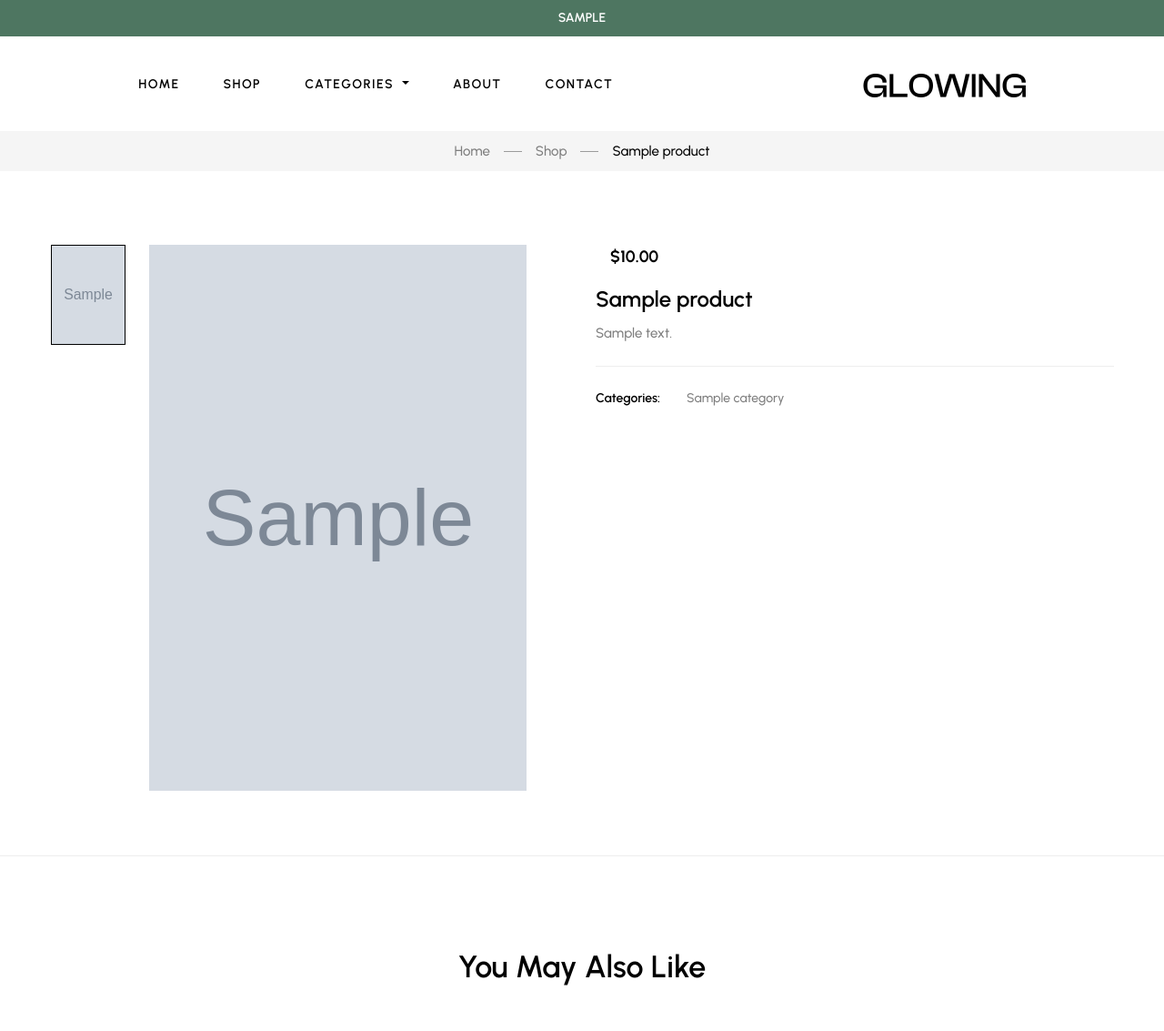
After one commit to tarlansoltanov/euro-fragrance.com, a Django app: page /shop/product/1/ in a window 1280 px wide. The commit adds this page. Shown: the top 1133 px of the page at 91% size. Run offline with Django 4.2, Linux system fonts and the light colour scheme; tables that the repository leaves empty hold one stand-in row (values such as "Sample post"); grey boxes marked "Sample" are stand-in pictures; some libraries are stand-ins or nearby versions.

Commit message:
Single Product Page added

```diff
--- /dev/null
+++ b/server/apps/products/templates/products/product.html
@@ -0,0 +1,352 @@
+{% extends 'base/layout.html' %}
+
+{% load static %}
+
+
+
+{% block content %}
+
+<!-- Main -->
+<main id="content">
+  <!-- Breadcrumb -->
+  <section class="py-2 bg-gray-2">
+    <div class="container">
+      <nav aria-label="breadcrumb">
+        <ol class="breadcrumb breadcrumb-site py-0 d-flex justify-content-center">
+          <li class="breadcrumb-item"><a class="text-decoration-none text-body" href="{% url 'base:home' %}">Home</a></li>
+          <li class="breadcrumb-item pl-0 d-flex align-items-center"><a class="text-decoration-none text-body" href="{% url 'products:shop' %}">Shop</a></li>
+          <li class="breadcrumb-item active pl-0 d-flex align-items-center" aria-current="page">{{ product.name }}</li>
+        </ol>
+      </nav>
+    </div>
+  </section>
+
+  <!-- Product Details -->
+  <section class="pt-11 pb-9 pb-lg-10 product-details-layout-1">
+    <div class="container">
+      <div class="row">
+        <div class="col-md-6 pr-xl-9 mb-8 mb-md-0">
+          <div class="galleries-product galleries-product-01 position-relative d-flex">
+            <div class="slick-slider slider-for mx-0 pl-xl-5" data-slick-options='{"slidesToShow": 1,"vertical":true, "autoplay":false,"dots":false,"arrows":false,"asNavFor": ".slider-nav","responsive":[{"breakpoint": 1200,"settings": {"vertical": false}}]}'>
+
+              {% for image in product.images.all %}
+                <!-- Product Image -->
+                <div class="box px-0">
+                  <div class="card p-0 rounded-0 border-0">
+                    <a href="{{ image.url }}" class="card-img" data-gtf-mfp="true" data-gallery-id="02">
+                      <img src="{{ image.url }}" alt="{{ product.name }}" class="w-100 modal-image" />
+                    </a>
+                  </div>
+                </div>
+              {% endfor %}
+
+              <!-- Product Image -->
+              <div class="box px-0">
+                <div class="card p-0 rounded-0 border-0">
+                  <img src="assets/images/product/product-17.jpg" class="card-img w-100" alt="product gallery" />
+                  <div class="card-img-overlay d-inline-flex flex-column align-items-center justify-content-center">
+                    <a href="https://www.youtube.com/watch?v=6v2L2UGZJAM" data-gtf-mfp="true" data-mfp-options='{"type":"iframe","preloader":false}' class="btn btn-rounded text-secondary btn-light w-90px h-90 my-lg-4 d-flex justify-content-center align-items-center rounded-circle fs-30">
+                      <i class="fas fa-play"></i>
+                    </a>
+                  </div>
+                </div>
+              </div>
+            </div>
+            <div class="slick-slider slider-nav mx-n1 mx-xl-0" data-slick-options='{"slidesToShow": 4,"vertical":true, "autoplay":false,"dots":false,"arrows":false,"asNavFor": ".slider-for","focusOnSelect": true,"responsive":[{"breakpoint": 1200,"settings": {"vertical": false}}]}'>
+
+              {% for image in product.images.all %}
+                <!-- Product Image -->
+                <div class="box px-1 px-xl-0 py-4 pt-xl-0">
+                  <img src="{{ image.url }}" class="w-100 modal-image-footer" alt="product gallery" />
+                </div>
+              {% endfor %}
+
+            </div>
+          </div>
+        </div>
+        <div class="col-md-6">
+          <p class="d-flex align-items-center">
+            <span class="fs-18 text-secondary font-weight-bold ml-3">${{ product.price }}</span>
+          </p>
+          <h2 class="fs-24 mb-2">{{ product.name }}</h2>
+          <p class="mb-4 mr-xl-6">{{ product.description }}</p>
+          <p class="mb-2"></p>
+          <ul class="list-unstyled border-top pt-5 mt-5">
+            <li class="row mb-2">
+              <span class="d-block col-4 col-lg-2 text-secondary font-weight-600 fs-14">Categories:</span>
+              <span class="d-block col-8 col-lg-10 fs-14">{{ product.get_categories }}</span>
+            </li>
+          </ul>
+        </div>
+      </div>
+    </div>
+  </section>
+
+  <!-- Recommended Products -->
+  <section class="pt-10 pt-lg-13 pb-9 pb-lg-11 border-top">
+    <div class="container">
+      <h3 class="text-center fs-34 mb-8">You May Also Like</h3>
+      <div class="slick-slider mx-n2" data-slick-options='{"slidesToShow": 4,"dots":false,"arrows":false,"responsive":[{"breakpoint": 1368,"settings": {"arrows":false,"dots":true}},{"breakpoint": 1200,"settings": {"slidesToShow":3,"arrows":false,"dots":true}},{"breakpoint": 992,"settings": {"slidesToShow":2,"arrows":false,"dots":true}},{"breakpoint": 768,"settings": {"slidesToShow": 2,"arrows":false,"dots":true}},{"breakpoint": 576,"settings": {"slidesToShow": 1,"arrows":false,"dots":true}}]}'>
+        <!-- Product -->
+        <div class="box">
+          <div class="card border-0 product">
+            <div class="position-relative">
+              <img class="shopping-image shopping-image-xl" src="https://cdn.shopify.com/s/files/1/0253/5954/8497/products/3348901250153_1_450x.jpg?v=1673575951" alt="Facial cleanser" />
+              <div class="card-img-overlay d-flex p-3">
+                <div></div>
+                <div class="my-auto w-100 content-change-vertical">
+                  <a href="product-details.html" data-toggle="tooltip" data-placement="left" title="View products" class="add-to-cart ml-auto d-flex align-items-center justify-content-center text-secondary bg-white hover-white bg-hover-secondary w-48px h-48px rounded-circle mb-2">
+                    <svg class="icon icon-shopping-bag-open-light fs-24">
+                      <use xlink:href="#icon-shopping-bag-open-light"></use>
+                    </svg>
+                  </a>
+                  <a href="#" data-toggle="tooltip" data-placement="left" title="Quick view" class="preview ml-auto d-md-flex align-items-center justify-content-center cursor-pointer text-secondary bg-white hover-white bg-hover-secondary w-48px h-48px rounded-circle mb-2 d-none">
+                    <span data-toggle="modal" data-target="#quick-view">
+                      <svg class="icon icon-eye-light fs-24">
+                        <use xlink:href="#icon-eye-light"></use>
+                      </svg>
+                    </span>
+                  </a>
+                </div>
+              </div>
+            </div>
+            <div class="card-body pt-4 text-center">
+              <p class="card-text font-weight-bold fs-16 mb-1 text-secondary">
+                <span>$29.00</span>
+              </p>
+              <h2 class="card-title fs-15 font-weight-500 mb-2"><a href="product-details.html">Facial cleanser</a></h2>
+            </div>
+          </div>
+        </div>
+
+        <!-- Product -->
+        <div class="box">
+          <div class="card border-0 product">
+            <div class="position-relative">
+              <img class="shopping-image shopping-image-xl" src="assets/images/product/product-04.jpg" alt="Bio-shroom Rejuvenating Serum" />
+              <div class="card-img-overlay d-flex p-3">
+                <div></div>
+                <div class="my-auto w-100 content-change-vertical">
+                  <a href="product-details.html" data-toggle="tooltip" data-placement="left" title="View products" class="add-to-cart ml-auto d-flex align-items-center justify-content-center text-secondary bg-white hover-white bg-hover-secondary w-48px h-48px rounded-circle mb-2">
+                    <svg class="icon icon-shopping-bag-open-light fs-24">
+                      <use xlink:href="#icon-shopping-bag-open-light"></use>
+                    </svg>
+                  </a>
+                  <a href="#" data-toggle="tooltip" data-placement="left" title="Quick view" class="preview ml-auto d-md-flex align-items-center justify-content-center cursor-pointer text-secondary bg-white hover-white bg-hover-secondary w-48px h-48px rounded-circle mb-2 d-none">
+                    <span data-toggle="modal" data-target="#quick-view">
+                      <svg class="icon icon-eye-light fs-24">
+                        <use xlink:href="#icon-eye-light"></use>
+                      </svg>
+                    </span>
+                  </a>
+                </div>
+              </div>
+            </div>
+            <div class="card-body pt-4 text-center">
+              <p class="card-text font-weight-bold fs-16 mb-1 text-secondary">
+                <span>$29.00</span>
+              </p>
+              <h2 class="card-title fs-15 font-weight-500 mb-2"><a href="product-details.html">Bio-shroom Rejuvenating Serum</a></h2>
+            </div>
+          </div>
+        </div>
+
+        <!-- Product -->
+        <div class="box">
+          <div class="card border-0 product">
+            <div class="position-relative">
+              <img class="shopping-image shopping-image-xl" src="assets/images/product/product-09.jpg" alt="Coffee Bean Caffeine Eye Cream" />
+              <div class="card-img-overlay d-flex p-3">
+                <div>
+                  <span class="badge badge-primary">-20%</span>
+                </div>
+                <div class="my-auto w-100 content-change-vertical">
+                  <a href="product-details.html" data-toggle="tooltip" data-placement="left" title="View products" class="add-to-cart ml-auto d-flex align-items-center justify-content-center text-secondary bg-white hover-white bg-hover-secondary w-48px h-48px rounded-circle mb-2">
+                    <svg class="icon icon-shopping-bag-open-light fs-24">
+                      <use xlink:href="#icon-shopping-bag-open-light"></use>
+                    </svg>
+                  </a>
+                  <a href="#" data-toggle="tooltip" data-placement="left" title="Quick view" class="preview ml-auto d-md-flex align-items-center justify-content-center cursor-pointer text-secondary bg-white hover-white bg-hover-secondary w-48px h-48px rounded-circle mb-2 d-none">
+                    <span data-toggle="modal" data-target="#quick-view">
+                      <svg class="icon icon-eye-light fs-24">
+                        <use xlink:href="#icon-eye-light"></use>
+                      </svg>
+                    </span>
+                  </a>
+                </div>
+              </div>
+            </div>
+            <div class="card-body pt-4 text-center">
+              <p class="card-text font-weight-bold fs-16 mb-1 text-secondary">
+                <span class="fs-13 font-weight-500 text-decoration-through text-body pr-1">$39.00</span>
+                <span>$29.00</span>
+              </p>
+              <h2 class="card-title fs-15 font-weight-500 mb-2"><a href="product-details.html">Coffee Bean Caffeine Eye Cream</a></h2>
+            </div>
+          </div>
+        </div>
+
+        <!-- Product -->
+        <div class="box">
+          <div class="card border-0 product">
+            <div class="position-relative">
+              <img class="shopping-image shopping-image-xl" src="assets/images/product/product-08.jpg" alt="Coffee Bean Caffeine Eye Cream" />
+              <div class="card-img-overlay d-flex p-3">
+                <div>
+                  <span class="badge badge-warning">New</span>
+                </div>
+                <div class="my-auto w-100 content-change-vertical">
+                  <a href="product-details.html" data-toggle="tooltip" data-placement="left" title="View products" class="add-to-cart ml-auto d-flex align-items-center justify-content-center text-secondary bg-white hover-white bg-hover-secondary w-48px h-48px rounded-circle mb-2">
+                    <svg class="icon icon-shopping-bag-open-light fs-24">
+                      <use xlink:href="#icon-shopping-bag-open-light"></use>
+                    </svg>
+                  </a>
+                  <a href="#" data-toggle="tooltip" data-placement="left" title="Quick view" class="preview ml-auto d-md-flex align-items-center justify-content-center cursor-pointer text-secondary bg-white hover-white bg-hover-secondary w-48px h-48px rounded-circle mb-2 d-none">
+                    <span data-toggle="modal" data-target="#quick-view">
+                      <svg class="icon icon-eye-light fs-24">
+                        <use xlink:href="#icon-eye-light"></use>
+                      </svg>
+                    </span>
+                  </a>
+                </div>
+              </div>
+            </div>
+            <div class="card-body pt-4 text-center">
+              <p class="card-text font-weight-bold fs-16 mb-1 text-secondary">
+                <span>$29.00</span>
+              </p>
+              <h2 class="card-title fs-15 font-weight-500 mb-2"><a href="product-details.html">Coffee Bean Caffeine Eye Cream</a></h2>
+            </div>
+          </div>
+        </div>
+      </div>
+    </div>
+  </section>
+</main>
+
+{% endblock content %}
+
+
+
+{% block icons %}
+
+<!-- Icons -->
+<svg aria-hidden="true" style="position: absolute; width: 0; height: 0; overflow: hidden" version="1.1" xmlns="http://www.w3.org/2000/svg" xmlns:xlink="http://www.w3.org/1999/xlink">
+  <defs>
+    <symbol id="icon-shopping-bag-open-light" viewBox="0 0 32 32">
+      <path d="M27 5.25h-22c-0.966 0.001-1.749 0.784-1.75 1.75v18c0.001 0.966 0.784 1.749 1.75 1.75h22c0.966-0.001 1.749-0.784 1.75-1.75v-18c-0.001-0.966-0.784-1.749-1.75-1.75h-0zM5 6.75h22c0.138 0 0.25 0.112 0.25 0.25v2.25h-22.5v-2.25c0-0.138 0.112-0.25 0.25-0.25h0zM27 25.25h-22c-0.138-0-0.25-0.112-0.25-0.25v-14.25h22.5v14.25c-0 0.138-0.112 0.25-0.25 0.25h-0zM21.75 14c0 3.176-2.574 5.75-5.75 5.75s-5.75-2.574-5.75-5.75v0c0-0.414 0.336-0.75 0.75-0.75s0.75 0.336 0.75 0.75v0c0 2.347 1.903 4.25 4.25 4.25s4.25-1.903 4.25-4.25v0c0-0.414 0.336-0.75 0.75-0.75s0.75 0.336 0.75 0.75v0z"></path>
+    </symbol>
+    <symbol id="icon-eye-light" viewBox="0 0 32 32">
+      <path d="M30.685 15.695c-0.043-0.097-1.083-2.404-3.405-4.726-2.153-2.153-5.858-4.72-11.28-4.72s-9.127 2.567-11.28 4.72c-2.322 2.322-3.362 4.629-3.405 4.726-0.041 0.090-0.065 0.194-0.065 0.304s0.024 0.215 0.067 0.309l-0.002-0.005c0.043 0.097 1.083 2.404 3.405 4.725 2.153 2.153 5.858 4.719 11.28 4.719s9.127-2.566 11.28-4.719c2.322-2.322 3.362-4.628 3.405-4.725 0.041-0.090 0.065-0.194 0.065-0.305s-0.024-0.215-0.067-0.309l0.002 0.005zM16 24.249c-3.922 0-7.348-1.427-10.181-4.241-1.16-1.152-2.152-2.472-2.939-3.919l-0.044-0.089c0.83-1.536 1.823-2.856 2.982-4.008l0.001-0.001c2.833-2.815 6.259-4.242 10.181-4.242s7.348 1.427 10.181 4.242c1.16 1.153 2.152 2.472 2.939 3.92l0.044 0.089c-0.796 1.525-4.784 8.249-13.164 8.249zM16 10.25c-3.176 0-5.75 2.574-5.75 5.75s2.574 5.75 5.75 5.75c3.176 0 5.75-2.574 5.75-5.75v0c-0.004-3.174-2.576-5.746-5.75-5.75h-0zM16 20.25c-2.347 0-4.25-1.903-4.25-4.25s1.903-4.25 4.25-4.25c2.347 0 4.25 1.903 4.25 4.25v0c-0.003 2.346-1.904 4.247-4.25 4.25h-0z"></path>
+    </symbol>
+  </defs>
+</svg>
+
+{% endblock icons %}
+
+
+
+{% block modals %}
+
+<!-- Quick View Modal -->
+<div class="modal fade quick-view" id="quick-view" tabindex="-1" aria-hidden="true">
+  <div class="modal-dialog">
+    <div class="modal-content">
+      <div class="modal-header border-0 py-0">
+        <button type="button" class="close fs-32" data-dismiss="modal" aria-label="Close">
+          <span aria-hidden="true">&times;</span>
+        </button>
+      </div>
+      <div class="modal-body pt-0">
+        <div class="row">
+          <!-- Product Images -->
+          <div class="col-md-6 pr-xl-5 mb-8 mb-md-0 pl-xl-8">
+            <div class="galleries-product product galleries-product-02 position-relative">
+              <div class="position-absolute pos-fixed-top-right z-index-2">
+                <div class="content-change-vertical"></div>
+              </div>
+
+              <div class="view-slider-for mx-0">
+                <!-- Image -->
+                <div class="box px-0">
+                  <div class="card p-0 rounded-0 border-0">
+                    <a href="assets/images/product/product-07.jpg" class="card-img">
+                      <img class="modal-image" src="https://cdn.shopify.com/s/files/1/0253/5954/8497/products/3348901250153_1_450x.jpg?v=1673575951" alt="product gallery" />
+                    </a>
+                  </div>
+                </div>
+
+                <!-- Image -->
+                <div class="box px-0">
+                  <div class="card p-0 rounded-0 border-0">
+                    <a href="assets/images/product/product-15.jpg" class="card-img">
+                      <img class="modal-image" src="assets/images/product/product-15.jpg" alt="product gallery" />
+                    </a>
+                  </div>
+                </div>
+
+                <!-- Image -->
+                <div class="box px-0">
+                  <div class="card p-0 rounded-0 border-0">
+                    <a href="assets/images/product/product-16.jpg" class="card-img">
+                      <img class="modal-image" src="assets/images/product/product-16.jpg" alt="product gallery" />
+                    </a>
+                  </div>
+                </div>
+
+                <!-- Image -->
+                <div class="box px-0">
+                  <div class="card p-0 rounded-0 border-0">
+                    <a href="assets/images/product/product-17.jpg" class="card-img">
+                      <img class="modal-image" src="assets/images/product/product-17.jpg" alt="product gallery" />
+                    </a>
+                  </div>
+                </div>
+              </div>
+
+              <div class="view-slider-nav mx-n1">
+                <!-- Image -->
+                <div class="box py-4 px-1 cursor-pointer">
+                  <img class="modal-image-footer" src="https://cdn.shopify.com/s/files/1/0253/5954/8497/products/3348901250153_1_450x.jpg?v=1673575951" alt="product gallery" />
+                </div>
+
+                <!-- Image -->
+                <div class="box py-4 px-1 cursor-pointer">
+                  <img class="modal-image-footer" src="assets/images/product/product-15.jpg" alt="product gallery" />
+                </div>
+
+                <!-- Image -->
+                <div class="box py-4 px-1 cursor-pointer">
+                  <img class="modal-image-footer" src="assets/images/product/product-16.jpg" alt="product gallery" />
+                </div>
+
+                <!-- Image -->
+                <div class="box py-4 px-1 cursor-pointer">
+                  <img class="modal-image-footer" src="assets/images/product/product-17.jpg" alt="product gallery" />
+                </div>
+              </div>
+            </div>
+          </div>
+
+          <!-- Product info -->
+          <div class="col-md-6 pl-xl-6 pr-xl-8">
+            <p class="d-flex align-items-center">
+              <span class="fs-18 text-secondary font-weight-bold ml-3">$29.00</span>
+            </p>
+            <h2 class="fs-24 mb-2">Natural Coconut Cleansing Oil</h2>
+            <p class="mb-4 mr-xl-6">Niacinamide and Vitamin C are two anti-aging superstars but not usually formulated together because of their different pH levels.</p>
+            <p class="mb-2"></p>
+            <ul class="list-unstyled border-top pt-5 mt-5">
+              <li class="row mb-2">
+                <span class="d-block col-4 col-lg-2 text-secondary font-weight-600 fs-14">Categories:</span>
+                <span class="d-block col-8 col-lg-10 fs-14">Makeup, Skincare</span>
+              </li>
+            </ul>
+          </div>
+        </div>
+      </div>
+    </div>
+  </div>
+</div>
+
+{% endblock modals %}
--- a/server/apps/products/templates/products/shop.html
+++ b/server/apps/products/templates/products/shop.html
@@ -12,7 +12,7 @@
       <nav aria-label="breadcrumb">
         <ol class="breadcrumb breadcrumb-site py-0 d-flex justify-content-center">
           <li class="breadcrumb-item"><a class="text-decoration-none text-body" href="{% url 'base:home' %}">Home</a></li>
-          <li class="breadcrumb-item active pl-0 d-flex align-items-center" aria-current="page">Shop</li>
+          <li class="breadcrumb-item active pl-0 d-flex align-items-center" aria-current="page">{{ title }}</li>
         </ol>
       </nav>
     </div>
@@ -38,7 +38,7 @@
                 <div class="card-img-overlay d-flex p-3">
                   <div></div>
                   <div class="my-auto w-100 content-change-vertical">
-                    <a href="product-details.html" data-toggle="tooltip" data-placement="left" title="View products" class="add-to-cart ml-auto d-flex align-items-center justify-content-center text-secondary bg-white hover-white bg-hover-secondary w-48px h-48px rounded-circle mb-2">
+                    <a href="{% url 'products:product' pk=item.id %}" data-toggle="tooltip" data-placement="left" title="View products" class="add-to-cart ml-auto d-flex align-items-center justify-content-center text-secondary bg-white hover-white bg-hover-secondary w-48px h-48px rounded-circle mb-2">
                       <svg class="icon icon-shopping-bag-open-light fs-24">
                         <use xlink:href="#icon-shopping-bag-open-light"></use>
                       </svg>
@@ -57,7 +57,7 @@
                 <p class="card-text font-weight-bold fs-16 mb-1 text-secondary">
                   <span>${{ item.price }}</span>
                 </p>
-                <h2 class="card-title fs-15 font-weight-500 mb-2"><a href="product-details.html">{{ item.name }}</a></h2>
+                <h2 class="card-title fs-15 font-weight-500 mb-2"><a href="{% url 'products:product' pk=item.id %}">{{ item.name }}</a></h2>
               </div>
             </div>
           </div>
--- a/server/apps/products/urls.py
+++ b/server/apps/products/urls.py
@@ -5,4 +5,5 @@ app_name = 'server.apps.products'
 
 urlpatterns = [
     path('', views.shop, name='shop'),
+    path('product/<int:pk>/', views.product, name='product'),
 ]
--- a/server/apps/products/views.py
+++ b/server/apps/products/views.py
@@ -1,4 +1,4 @@
-from django.shortcuts import render
+from django.shortcuts import render, get_object_or_404
 from django.core.paginator import Paginator
 from .models import Product, Category
 from ..base.models import BaseSetting
@@ -16,3 +16,11 @@ def shop(request, template_name='products/shop.html', context={}):
     context['page'].adjusted_elided_pages = paginator.get_elided_page_range(page)
 
     return render(request, template_name, context)
+
+def product(request, pk, template_name='products/product.html', context={}):
+    context['title'] = 'Product'
+    context['settings'] = BaseSetting.objects.first()
+
+    context['product'] = get_object_or_404(Product, pk=pk)
+
+    return render(request, template_name, context)
```
Also changed, not shown: server/apps/products/models.py (+5 -2 lines).
